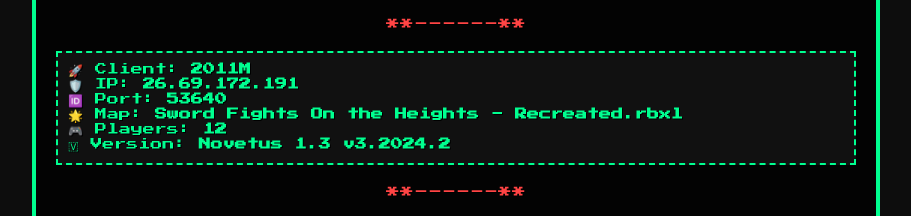
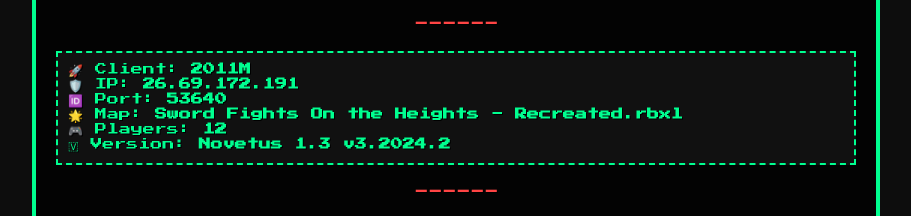
Before and after one commit to xyzprogramador/xyzprogramador.github.io, a plain HTML site: page index.html in a window 1280 px wide. Shown: the part 566-782 px from the top of the page, without its empty margins (184-1095 px from the left). Drawn offline with Linux system fonts and the light colour scheme.

Commit message:
Update index.html

```diff
--- a/index.html
+++ b/index.html
@@ -98,7 +98,7 @@
       <div class="value">novetus</div>
     </div>
 
-    <div class="divider">**------**</div>
+    <div class="divider"><b>------</b></div>
 
     <div class="section">
       <div class="value">
@@ -111,7 +111,7 @@
       </div>
     </div>
 
-    <div class="divider">**------**</div>
+    <div class="divider"><b>------</b></div>
 
     <div class="creators">
       <h2>👥 Creators</h2>
```
